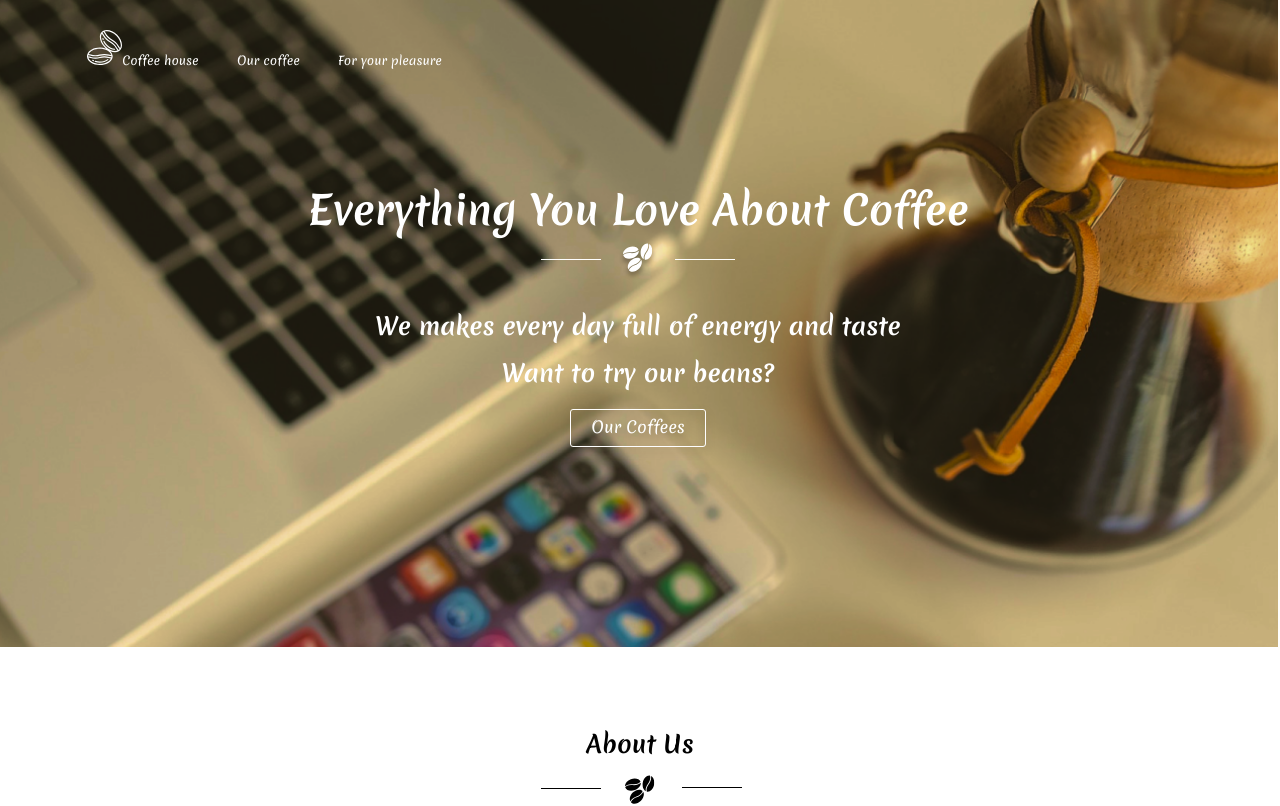
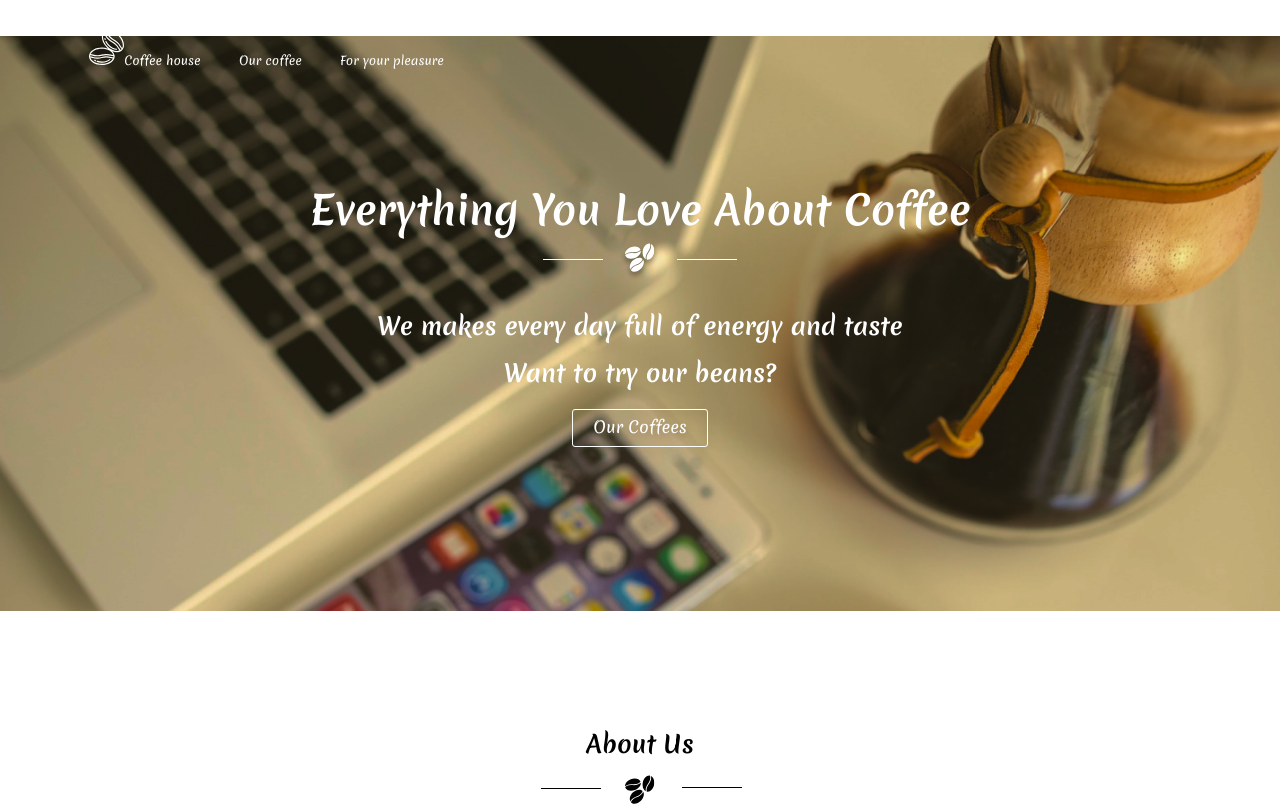
Before and after one commit to Albedo-13/coffee-house, a React (Create React App) app: page / in a window 1280 px wide. Shown: the top 806 px of the page. Built offline with nearby package versions, Linux system fonts and the light colour scheme.

Commit message:
refactor: change header bg styles to avoid white stripe bug

```diff
--- a/src/components/header/header.js
+++ b/src/components/header/header.js
@@ -13,11 +13,9 @@ const Header = (props) => {
   const headerStyles = pageName === 'MainPage' ? {
     backgroundImage: `url(${MainPageBackground})`,
     backgroundPosition: 'center center',
-    backgroundSize: 'cover',
+    backgroundSize: '101%', // to avoid white stripe bug
     backgroundRepeat: 'no-repeat',
     paddingBottom: '200px',
-    position: 'relative',
-    left: '-2px',
   } : {
     backgroundImage: `url(${OurCoffeePageBackground})`,
     backgroundPosition: 'center',
```
